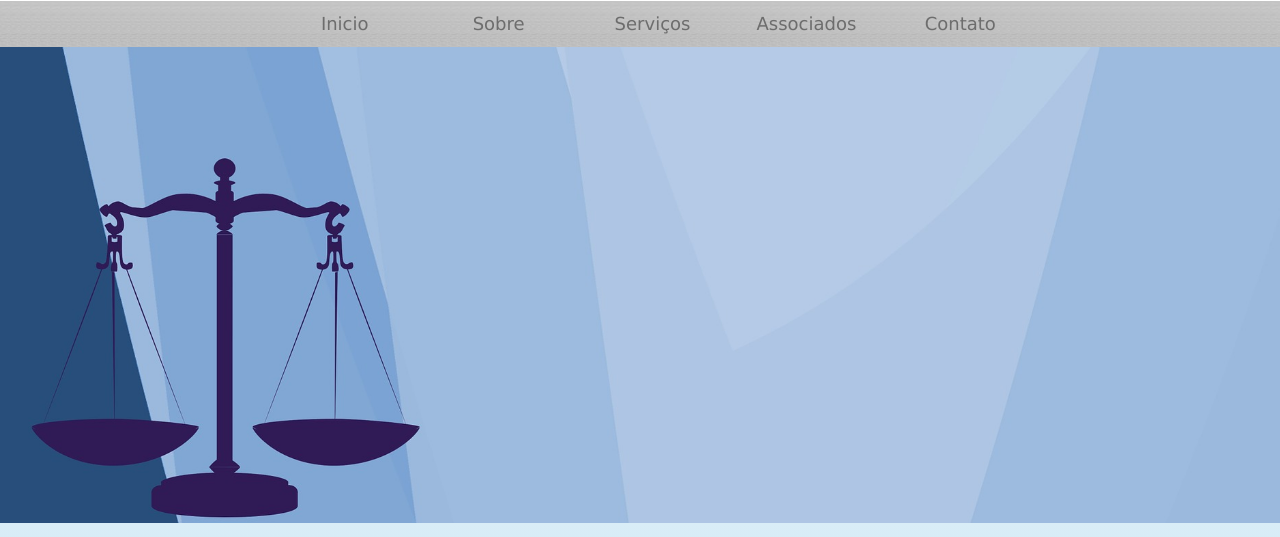
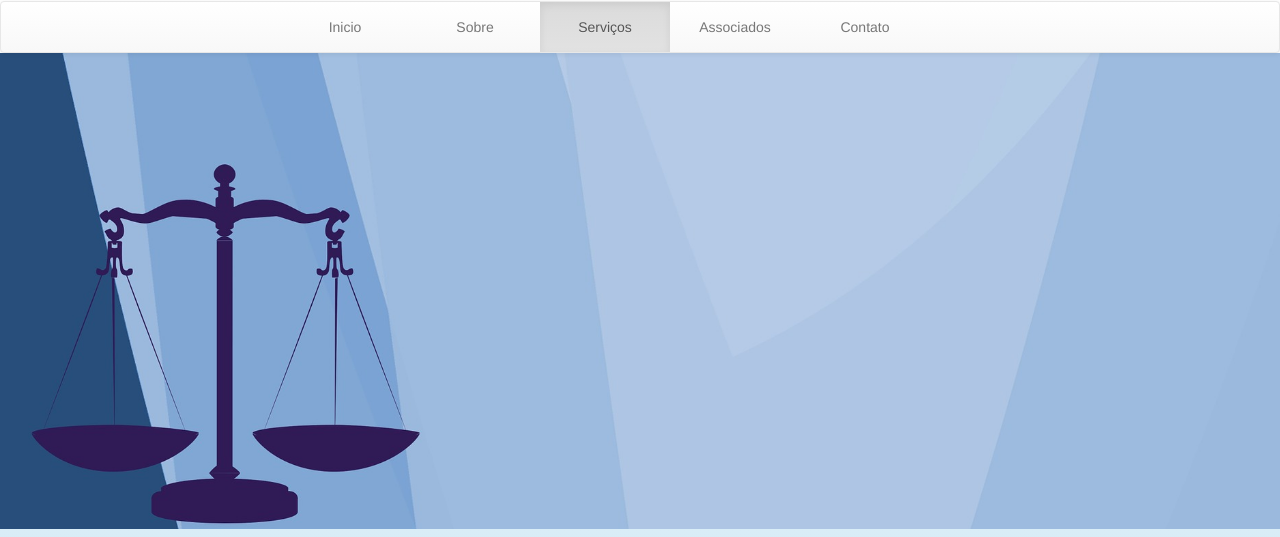
Before and after one commit to aetsolutionsrepo/SantosToledoSite, a plain HTML site: page index.html in a window 1280 px wide. Shown: the part 90-627 px from the top of the page. Drawn offline with Linux system fonts and the light colour scheme.

Commit message:
Ajustando o menu

```diff
--- a/index.html
+++ b/index.html
@@ -2,8 +2,8 @@
 <html lang="pt">
 <head>
     <meta charset="utf-8" />
-    <meta name="viewport" content="width=device-width"/>
     <meta http-equiv="X-UA-Compatible" content="IE=edge">
+    <meta name="viewport" content="width=device-width">
     <link rel="stylesheet" type="text/css" href="css/bootstrap.css" />
     <link rel="stylesheet" type="text/css" href="css/bootstrap-theme.css" />
     <script type="text/javascript" src="js/jquery-3.1.1.slim.min.js"></script>
@@ -18,80 +18,68 @@
             background-position: center;
             background-size: cover;
         }
-        .menuFixo {
-            position: fixed;
-            top: 0;
-            z-index: 99;
-            opacity: 0.8;
-            box-shadow: 0px 5px 5px #888888;
+		  body {
+			position: relative;
+		  }
+		  .affix {
+			  top:0;
+			  width: 100%;
+			  z-index: 9999 !important;
+		  }
+		  .navbar {
+			  margin-bottom: 0px;
+		  }
+
+		  .affix ~ .container-fluid {
+			 position: relative;
+			 top: 50px;
 		  }
         .divLogo{
             padding: 10px;
         }
-        #menuHeader{
-            background-image: url("content/fundo_menu.jpg");
-            background-repeat: repeat-x;
-            width: 100%;
-
-        }
-
-        #menu ul {
-            margin-left: -15px;
-            list-style:none;
-            margin-top: 10px;
-        }
-        #menu ul li {
-            display: inline-block;
-            width: 150px;
-        }
-        #menu ul li a {
-            color: #6D6D6D;
-            font-family: Verdana;
-            font-size: large;
-        }
-        #menu ul li :hover {
-            display: inline-block;
-            color: #000000;
-            border-bottom:1px solid #000000;
-            text-decoration: none;
-            width: 150px;
-            position: relative;
+		.nav > li {
+			width:130px;
 		}
 
     </style>
-    <script type="text/javascript">
-        $(function(){
-            var nav = $('#menuHeader');
-            $(window).scroll(function () {
-                if ($(this).scrollTop() > 50) {
-                    nav.addClass("menuFixo");
-                } else {
-                    nav.removeClass("menuFixo");
-                }
-            });
-        });
-    </script>
 </head>
-<body>
+<body data-spy="scroll" data-target=".navbar" data-offset="50">
 <!-- Seção do Cabeçalho Início -->
 <header id="Inicio">
     <div class="container divLogo">
         <div class="row">
-            <div class="col-sm-12 text-center">
-                <img src="content/logo.png" alt="Santos Toledo Advogados associados" style="width: 350px;"/>
+		  <div class="col-sm-4"></div>
+            <div class="col-sm-4">
+                <img src="content/logo.png" class="img-responsive" alt="Santos Toledo Advogados associados" style="width: 350px;"/>
+            </div>
+		   <div class="col-sm-4"></div>
         </div>
     </div>
+	<nav class="navbar navbar-default" data-spy="affix" data-offset-top="197">
+  <div class="container">
+	  <div class="row">
+	   <div class="col-sm-2"></div>
+		<div class="col-sm-8 text-center">
+			<div class="navbar-header">
+				<button type="button" class="navbar-toggle" data-toggle="collapse" data-target="#myNavbar">
+				  <span class="icon-bar"></span>
+				  <span class="icon-bar"></span>
+				  <span class="icon-bar"></span>
+			  </button>
 			</div>
-    <nav id="menuHeader">
-            <div class="row">
-                <div id="menu" class="col-sm-12 text-center">
-                    <ul>
+			<div>
+			  <div class="collapse navbar-collapse" id="myNavbar">
+				<ul class="nav navbar-nav">
 				  <li><a href="#Inicio">Inicio</a></li>
                         <li><a href="#Sobre">Sobre</a></li>
                         <li><a href="#Servicos">Serviços</a></li>
                         <li><a href="#">Associados</a></li>
                         <li><a href="#">Contato</a></li>
 				  </ul>
+			  </div>
+			</div>
+		  </div>
+		 <div class="col-sm-2"></div>
 	  </div>
   </div>
 </nav>
```
Lines whose indentation alone changed are shown as unchanged.
